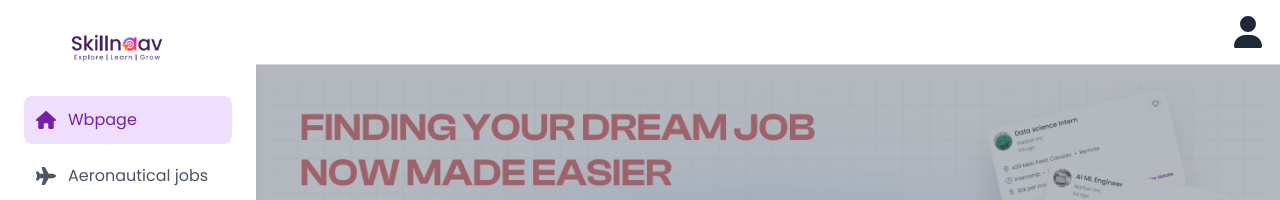
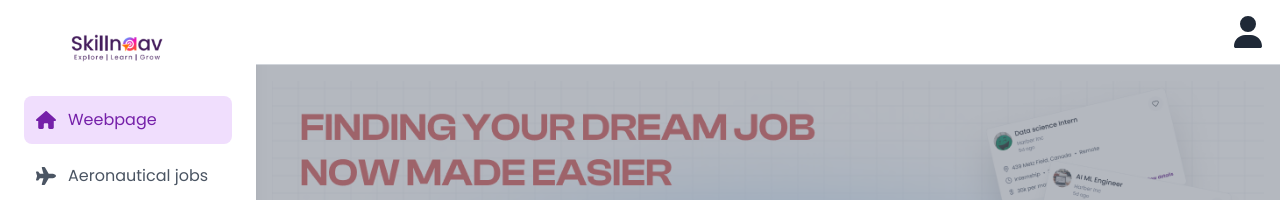
Before and after one commit to UdaySankar9392/skillnaav-fullstack, a React (Create React App) app in the folder frontend/: page /user-main-page in a window 1280 px wide. Shown: the top 200 px of the page. Built offline with nearby package versions, Linux system fonts and the light colour scheme; no server answers.

Commit message:
Updates- Sidebar.js

```diff
--- a/frontend/src/WebApp/Flows/UserFlow/MainPage/Sidebar.js
+++ b/frontend/src/WebApp/Flows/UserFlow/MainPage/Sidebar.js
@@ -66,7 +66,7 @@ const Sidebar = () => {
       <nav className="flex-1">
         <ul className="space-y-2">
           {[
-            { id: "home", icon: faHome, label: "Wbpage" },
+            { id: "home", icon: faHome, label: "Weebpage" },
             { id: "aeronautical-jobs", icon: faPlane, label: "Aeronautical jobs" },
             { id: "searchbar", icon: faSearch, label: "Search" },
             { id: "applications", icon: faFileAlt, label: "Applications" },
```
